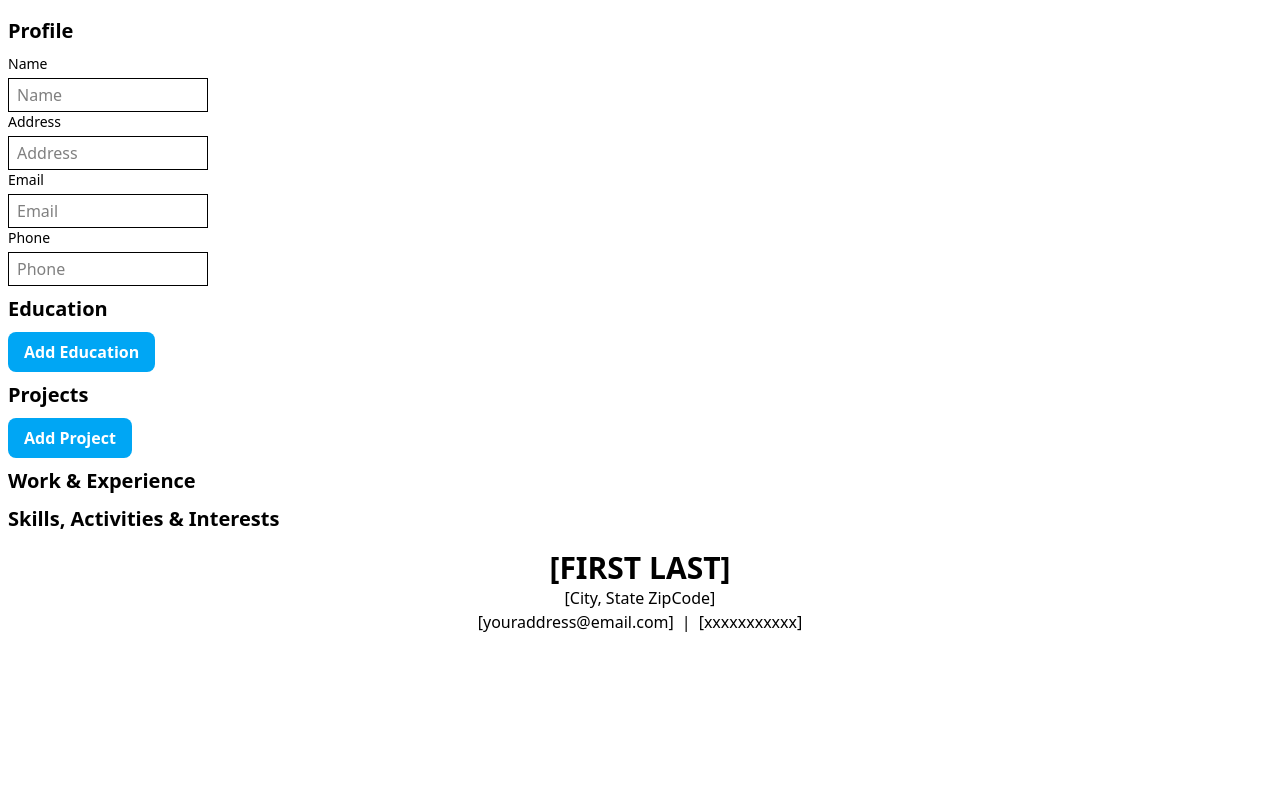
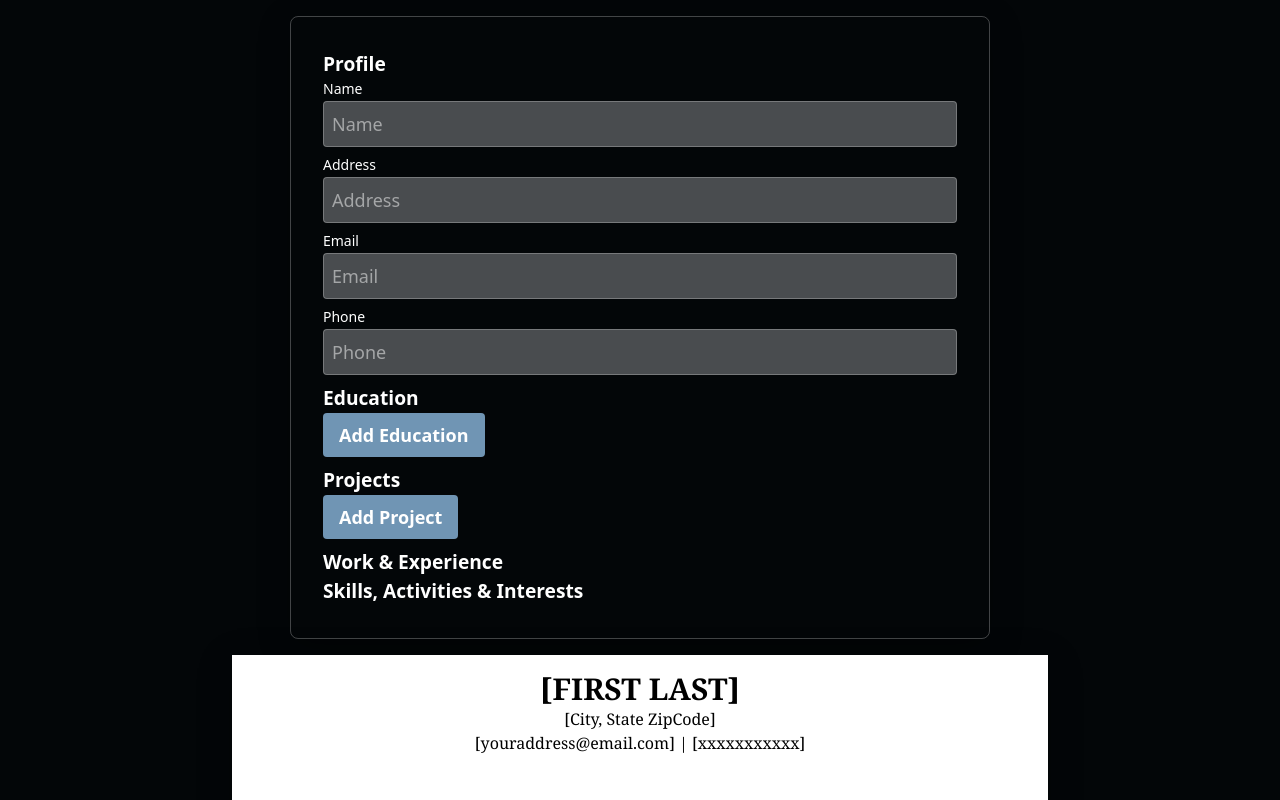
Before and after one commit to cedorikku/react-resume-builder, a React (Vite) app: page / in a window 1280 px wide. Shown: the top 800 px of the page. Built offline with nearby package versions, Linux system fonts and the light colour scheme.

Commit message:
Update layout and colors

```diff
--- a/src/App.jsx
+++ b/src/App.jsx
@@ -170,7 +170,7 @@ function App() {
     };
 
     return (
-        <div className="">
+        <div className="bg-background-100 flex flex-wrap justify-center gap-8 p-8">
             <Form props={props} />
 
             <Print props={props.states} />
--- a/src/Form.jsx
+++ b/src/Form.jsx
@@ -1,5 +1,4 @@
 import './styles/Form.css';
-import { v4 as uuidv4 } from 'uuid';
 import Input from './components/Input';
 import Button from './components/Button';
 
@@ -19,7 +18,10 @@ const Form = ({ props }) => {
     } = props;
 
     return (
-        <form method="">
+        <form
+            method=""
+            className="form min-w-350 flex-none rounded-lg border border-white/25 p-16 text-lg text-white"
+        >
             <section>
                 <h2>Profile</h2>
                 <Input
@@ -159,8 +161,17 @@ const Form = ({ props }) => {
                             />
 
                             <h3>Responsibilities</h3>
+                            <Button
+                                text="+"
+                                handleClick={() =>
+                                    handleAddProjectResponsibilityClick(
+                                        projectItem.key,
+                                    )
+                                }
+                            />
                             <ul>
-                                {projectItem.responsibilities.map((responsibilityKey, index) => {
+                                {projectItem.responsibilities.map(
+                                    (responsibilityKey, index) => {
                                         return (
                                             <li key={responsibilityKey}>
                                                 <Input
@@ -184,17 +195,9 @@ const Form = ({ props }) => {
                                                 />
                                             </li>
                                         );
-                                })}
+                                    },
+                                )}
                             </ul>
-
-                            <Button
-                                text="+"
-                                handleClick={() =>
-                                    handleAddProjectResponsibilityClick(
-                                        projectItem.key,
-                                    )
-                                }
-                            />
 
                             <Button
                                 text="Remove"
--- a/src/Print.jsx
+++ b/src/Print.jsx
@@ -6,7 +6,7 @@ const Print = ({ props }) => {
     const { profile, education, projects, projectResponsibilities } = props;
 
     return (
-        <div className="print">
+        <div className="print sticky top-0 h-[1056px] w-[816px] flex-none bg-white p-8 font-serif text-black">
             <div className="header">
                 <h1 className="text-center text-3xl font-black uppercase">
                     {profile.name || '[FIRST LAST]'}
--- a/src/components/Button.jsx
+++ b/src/components/Button.jsx
@@ -2,7 +2,7 @@ export const Button = ({ type = 'button', text, handleClick }) => (
     <button
         type={type}
         onClick={handleClick}
-        className="w-fit cursor-pointer rounded-lg bg-sky-500 px-4 py-2 font-semibold text-white hover:bg-sky-600 hover:shadow-lg active:scale-95"
+        className="hover:bg-primary-400 bg-primary-300 mb-4 cursor-pointer rounded-sm px-8 py-4 font-semibold text-white active:scale-95"
     >
         {text}
     </button>
--- a/src/components/Input.jsx
+++ b/src/components/Input.jsx
@@ -1,11 +1,11 @@
 const Input = ({ type = 'text', label, onChange }) => {
     return (
-        <div className="input-group flex w-50 flex-col gap-1">
-            <label className="text-sm" htmlFor={name}>
+        <div className="input-group flex flex-col gap-1">
+            <label className="text-sm font-medium" htmlFor={name}>
                 {label || name}
             </label>
             <input
-                className="border border-black px-2 py-1"
+                className="bg-background-300 mb-4 rounded-sm border-1 border-white/25 p-4"
                 type={type}
                 name={name}
                 onChange={onChange}
--- a/src/index.css
+++ b/src/index.css
@@ -1 +1,55 @@
 @import 'tailwindcss';
+
+@theme {
+    /* SPACING */
+    --spacing: 2px;
+
+    /* COLORS */
+    --color-background-100: #030608;
+    --color-background-200: #26292b;
+    --color-background-300: #494c4f;
+    --color-background-400: #6c6f72;
+
+    --color-primary-100: #9cbbd2;
+    --color-primary-200: #86a8c3;
+    --color-primary-300: #7095b4;
+    --color-primary-400: #5a82a5;
+
+    --color-secondary-100: #32336d;
+    --color-secondary-200: #4b4c81;
+    --color-secondary-300: #646595;
+    --color-secondary-400: #7d7ea9;
+
+    --color-accent-100: #7c72bf;
+    --color-accent-200: #6e65ac;
+    --color-accent-300: #605899;
+    --color-accent-400: #524b86;
+}
+
+html {
+    position: relative;
+}
+
+body {
+    background-color: var(--color-background);
+    color: var(--color-text);
+}
+
+h2 {
+    font-size: 1.2rem;
+    font-weight: 600;
+}
+
+.form,
+.print {
+    box-shadow: 0 8px 32px rgb(0, 0, 0, 0.3);
+}
+
+@media only print {
+    /* US letter page size */
+    .print {
+        font-size: 12px;
+        width: 612px;
+        height: 792px;
+    }
+}
--- a/src/styles/Form.css
+++ b/src/styles/Form.css
@@ -1,15 +1,5 @@
-form {
-    padding: 0.5rem;
-}
-
-form h2 {
-    font-weight: 700;
-    font-size: 1.25rem;
-    margin: 0.5rem 0;
-}
-
 .year-range {
     display: flex;
-    flex-basis: 50%;
+    flex-grow: 1;
     gap: 0.5rem;
 }
--- a/src/styles/Print.css
+++ b/src/styles/Print.css
@@ -0,0 +1,4 @@
+/* bulleted */
+.print li {
+    list-style: inside;
+}
```
Lines whose indentation alone changed are shown as unchanged.
